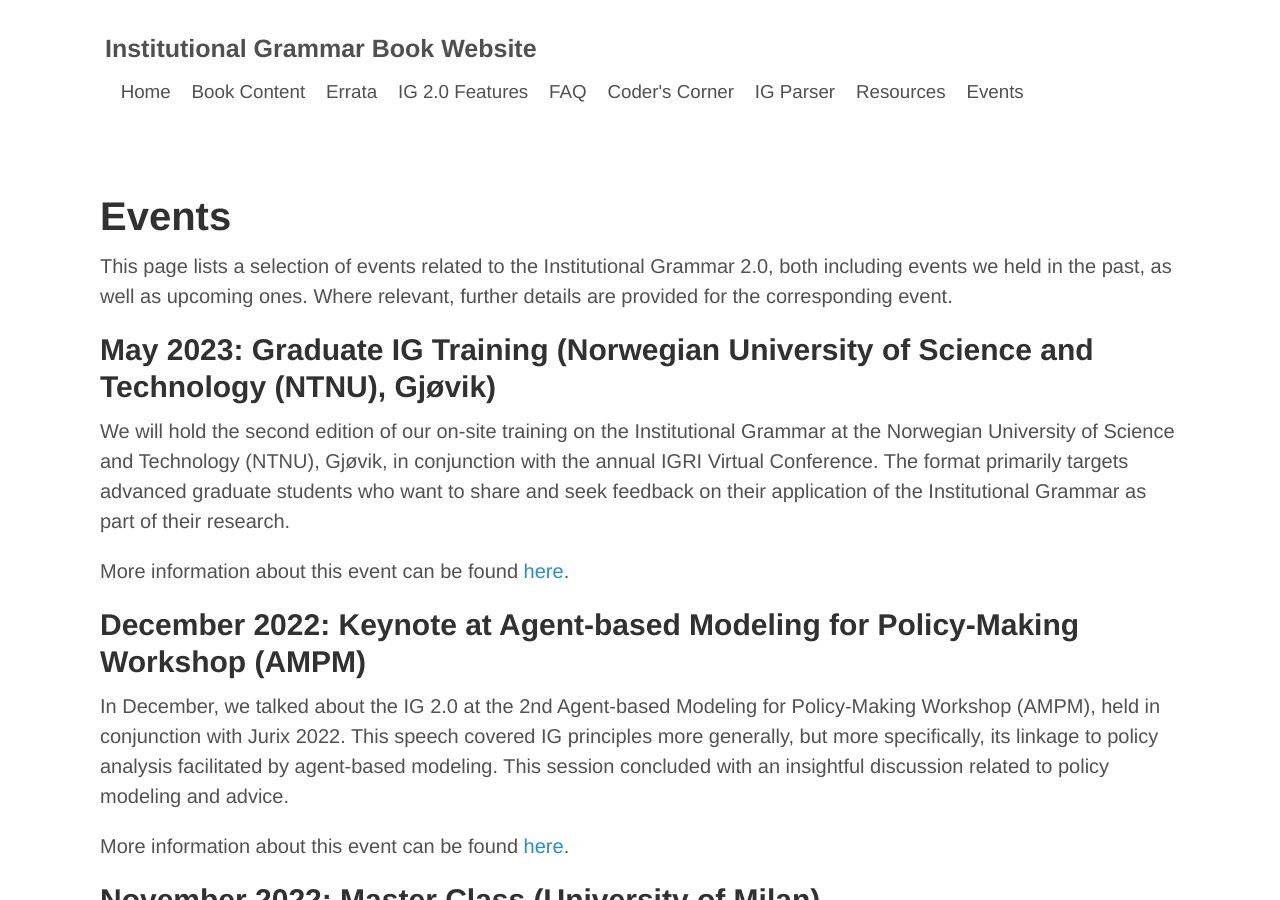
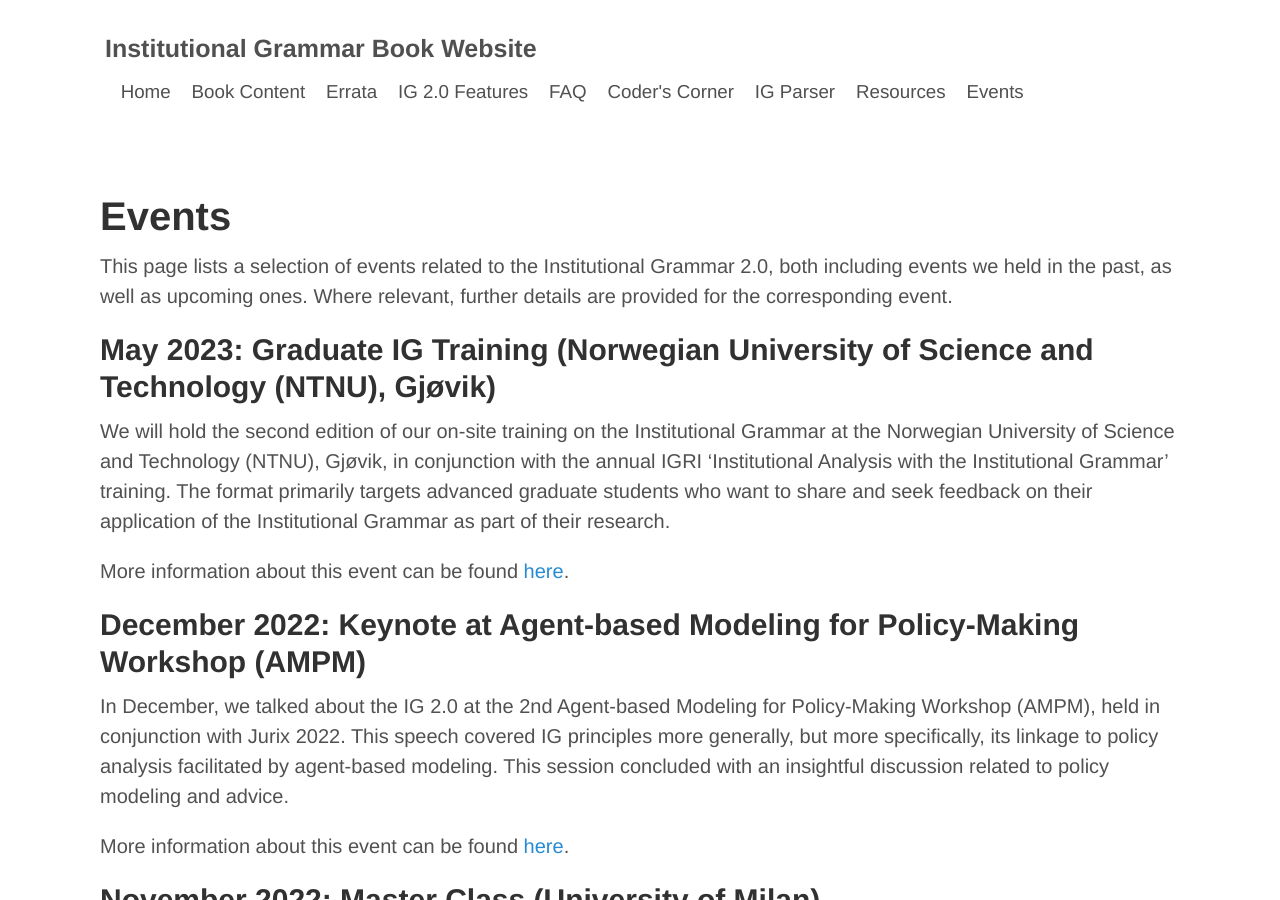
Before and after one commit to InstitutionalGrammar/IG-Book, a Jekyll site: the page built from events.md, in a window 1280 px wide and 900 px high. Built offline with Jekyll 4.4.1, drawn with Linux system fonts in a browser that asks for light colours.

Commit message:
Updated events with resources.

```diff
--- a/events.md
+++ b/events.md
@@ -10,9 +10,10 @@ This page lists a selection of events related to the Institutional Grammar 2.0,
 
 ## May 2023: Graduate IG Training (Norwegian University of Science and Technology (NTNU), Gjøvik)
 
-We will hold the second edition of our on-site training on the Institutional Grammar at the Norwegian University of Science and Technology (NTNU), Gjøvik, in conjunction with the annual IGRI Virtual Conference. The format primarily targets advanced graduate students who want to share and seek feedback on their application of the Institutional Grammar as part of their research.
+We will hold the second edition of our on-site training on the Institutional Grammar at the Norwegian University of Science and Technology (NTNU), Gjøvik, in conjunction with the annual IGRI 'Institutional Analysis with the Institutional Grammar' training. The format primarily targets advanced graduate students who want to share and seek feedback on their application of the Institutional Grammar as part of their research.
 
-More information about this event can be found <a href="https://institutionalgrammar.org/doctoral_workshop/2023-igri-doctoral-workshop/">here</a>.
+More information about this event can be found <a href="{{ site.path }}/events-doctoral-workshop-2023.html">here</a>.
+
 ## December 2022: Keynote at Agent-based Modeling for Policy-Making Workshop (AMPM)
 
 In December, we talked about the IG 2.0 at the 2nd Agent-based Modeling for Policy-Making Workshop (AMPM), held in conjunction with Jurix 2022. This speech covered IG principles more generally, but more specifically, its linkage to policy analysis facilitated by agent-based modeling. This session concluded with an insightful discussion related to policy modeling and advice.
```
Also changed, not shown: events-doctoral-workshop-2023.md (added, +45 -0 lines), events-milan-2022.md (+1 -1 lines).
